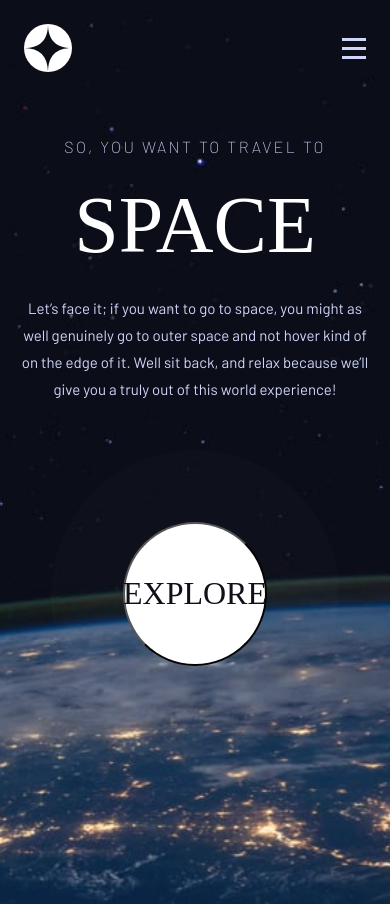
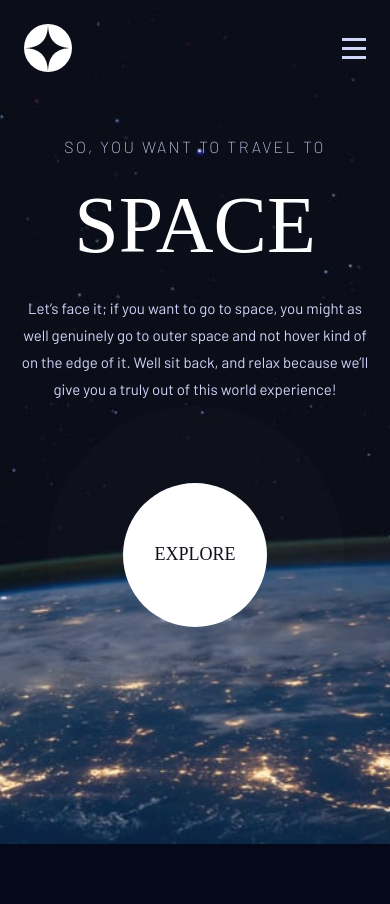
Before and after one commit to artemtyshchuk/spaceTourism-frontendmentor.io, a React (Create React App) app: page / in a window 390 px wide. After the commit the page ends 844 px from the top, so only its background shows below. Built offline with nearby package versions, Linux system fonts and the light colour scheme; a web font is replaced by a local one.

Commit message:
fix home page bug

```diff
--- a/src/pages/HomePage/HomePage.module.scss
+++ b/src/pages/HomePage/HomePage.module.scss
@@ -66,7 +66,7 @@
   align-items: center;
   border-radius: 50%;
   background: var(--color-white, #fff);
-
+  border: none;
   color: var(--color-blue-900, #0b0d17);
   font-feature-settings: "liga" off, "clig" off;
   font-family: Bellefair;
@@ -157,12 +157,12 @@
     background-repeat: no-repeat;
     background-size: cover;
     background-position: center;
-    height: 100%;
+    height: 100vh;
   }
   .globalContainer {
     padding: 0 20px;
     padding-top: 35%;
-    row-gap: 119px;
+    row-gap: 80px;
   }
 
   .text {
@@ -182,6 +182,7 @@
 
   .button {
     border-radius: 50%;
+    font-size: 18px;
     width: 144px;
     height: 144px;
   }
```
